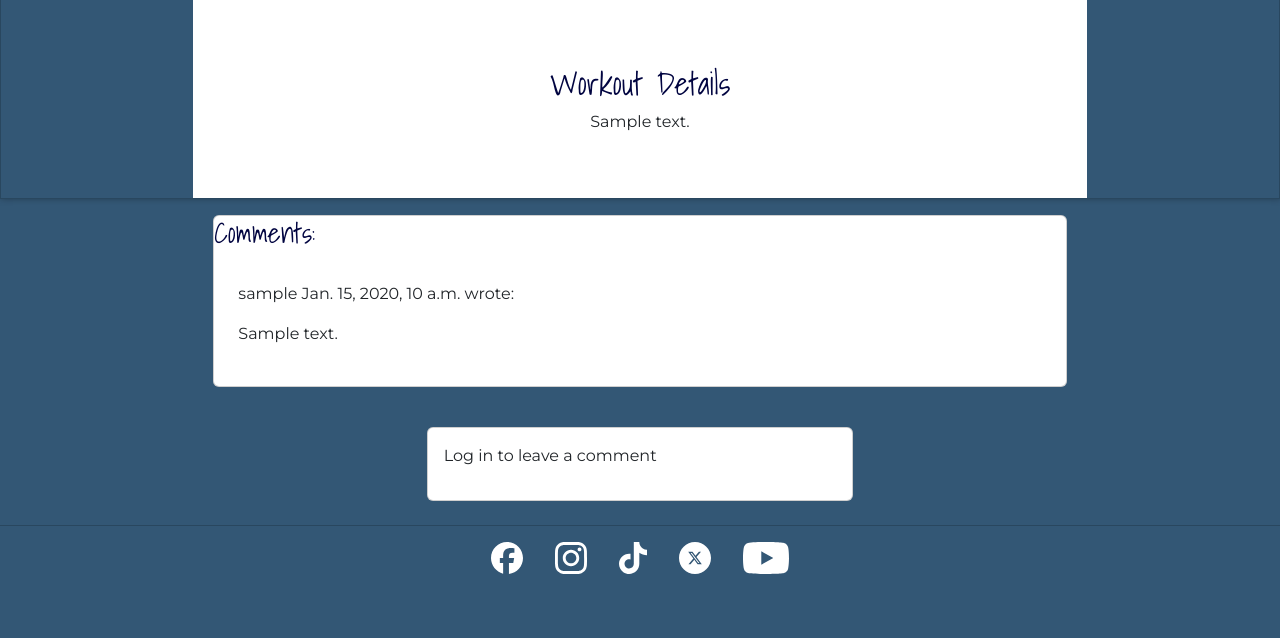
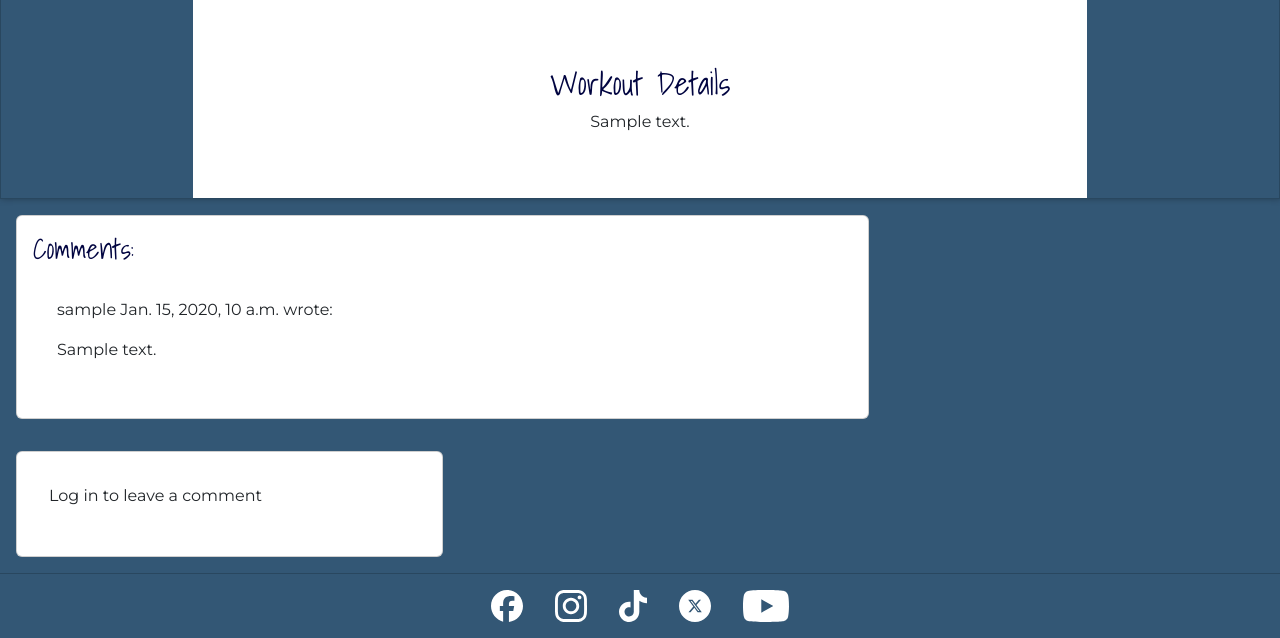
Before and after one commit to cajones93/fitspace-routines, a Django app: a page that uses blog/templates/blog/post_detail.html in a window 1280 px wide. Shown: the part 380-1018 px from the top of the page. Before the commit the page ends 954 px from the top, so only its background shows below. Run offline with Django 5.2, Linux system fonts and the light colour scheme; tables that the repository leaves empty hold one stand-in row (values such as "Sample post").

Commit message:
added padding to comment section

```diff
--- a/blog/templates/blog/post_detail.html
+++ b/blog/templates/blog/post_detail.html
@@ -26,8 +26,8 @@
         </div>
     </div>
       <!-- Displaying Comments -->
-  <div class="row comment-section">
-    <div class="col-md-8 card mb-4  mt-3 ">
+  <div class="row">
+    <div class="col-md-8 card comment-section">
       <h3>Comments:</h3>
       <div class="card-body">
         {% for comment in comments %}
@@ -59,7 +59,7 @@
       </div>
     </div>
         <!-- Creating New Comments -->
-        <div class="col-md-4 card mb-4 mt-3">
+        <div class="col-md-4 card comment-section">
             <div class="card-body">
               {% if user.is_authenticated %}
               <h3>Leave a comment:</h3>
--- a/static/css/base.css
+++ b/static/css/base.css
@@ -268,9 +268,7 @@ a:hover{
 }
 
 .comment-section{
-    display: flex;
-    justify-content: space-evenly;
-    width: 100%;
+    padding: var(--space-sm);
 }
 
 .workout-focus{
```
